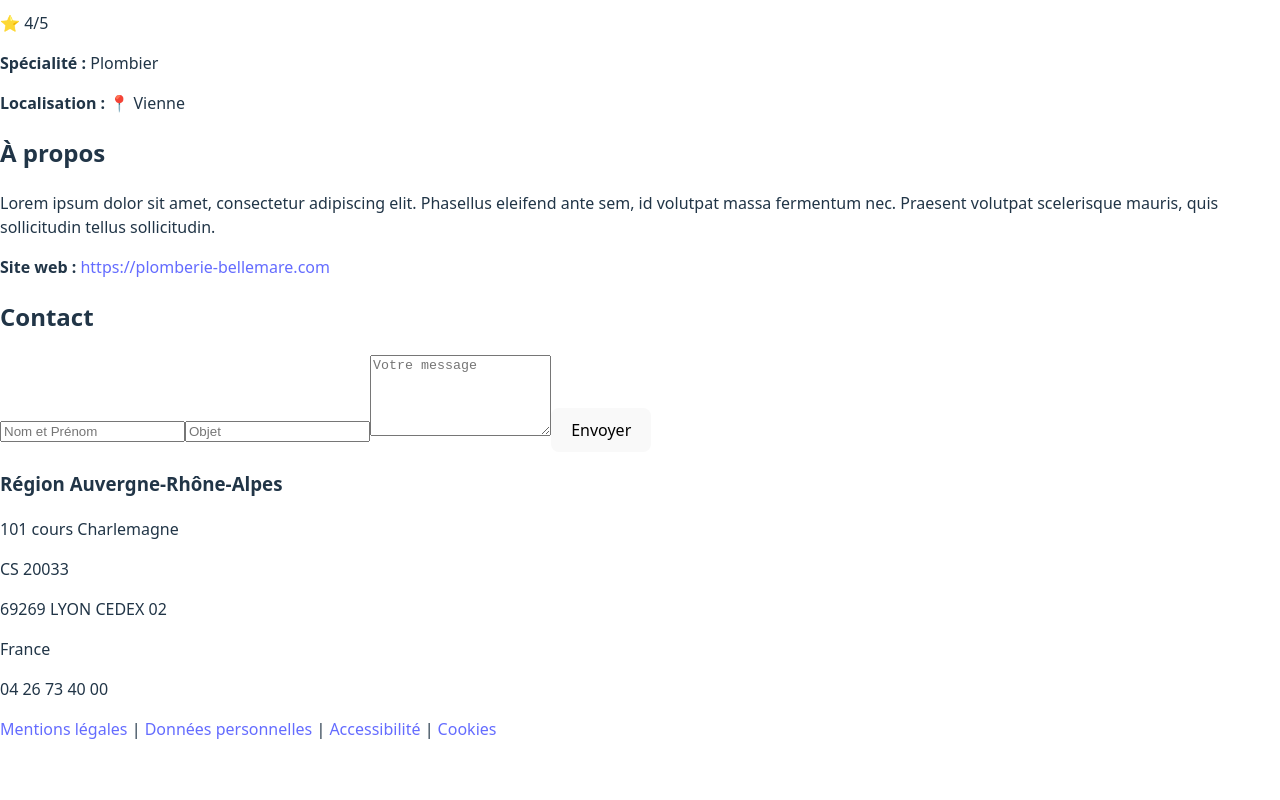
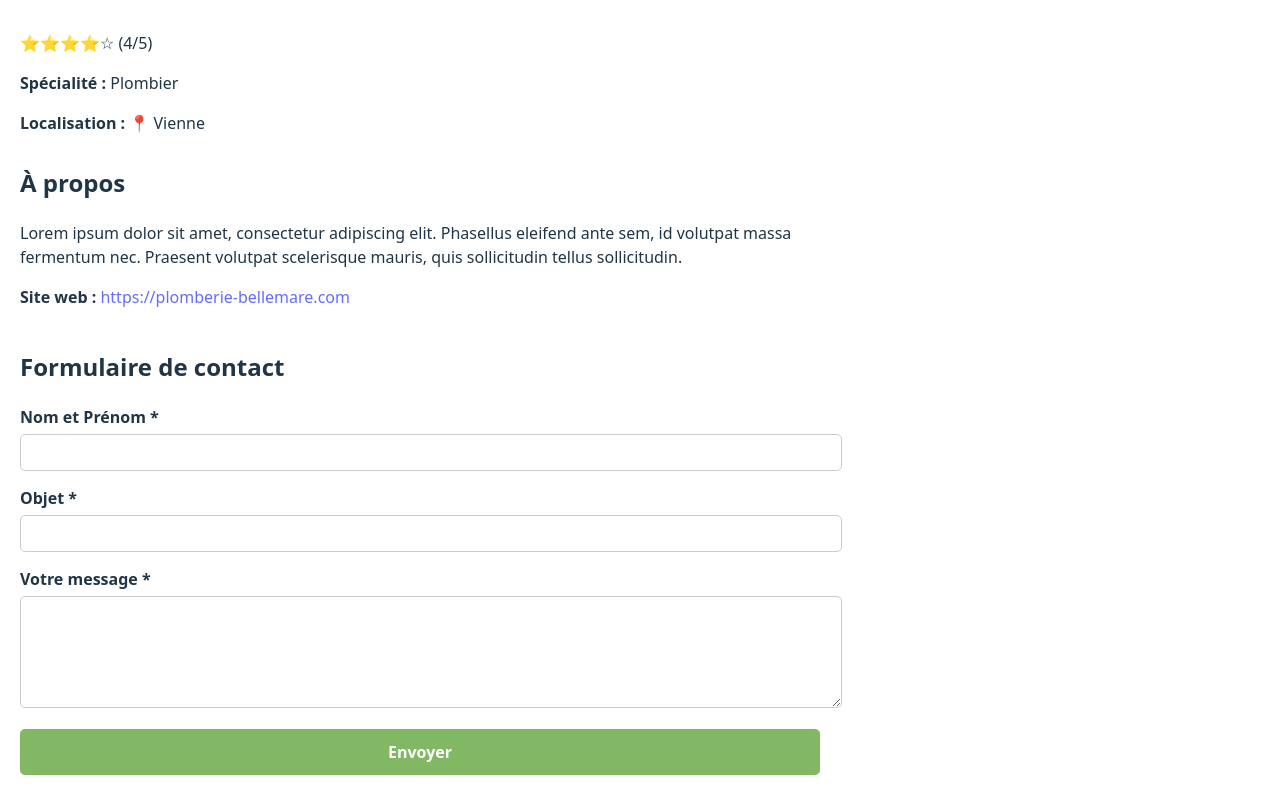
Before and after one commit to AdelC57/trouve-ton-artisan, a React (Vite) app: page /artisan/1 in a window 1280 px wide. Shown: the part 260-1060 px from the top of the page. Before the commit the page ends 1001 px from the top, so only its background shows below. Built offline with nearby package versions, Linux system fonts and the light colour scheme.

Commit message:
Ajout du formulaire de contact fonctionnel sur les fiches artisans

```diff
--- a/package.json
+++ b/package.json
@@ -10,6 +10,7 @@
     "preview": "vite preview"
   },
   "dependencies": {
+    "emailjs-com": "^3.2.0",
     "react": "^19.2.0",
     "react-dom": "^19.2.0",
     "react-router-dom": "^7.13.0"
--- a/src/pages/FicheArtisan.jsx
+++ b/src/pages/FicheArtisan.jsx
@@ -1,41 +1,181 @@
 import { useParams } from 'react-router-dom';
+import { useState } from 'react';
 import artisansData from '../data/datas.json';
 
 function FicheArtisan() {
-  // Récupère l'ID depuis l'URL
   const { id } = useParams();
-
-  // Trouve l'artisan correspondant
   const artisan = artisansData.find(a => a.id === id);
 
-  // Si l'artisan n'existe pas
+  // États pour le formulaire
+  const [nom, setNom] = useState('');
+  const [objet, setObjet] = useState('');
+  const [message, setMessage] = useState('');
+  const [isSubmitting, setIsSubmitting] = useState(false);
+  const [submitMessage, setSubmitMessage] = useState('');
+
   if (!artisan) {
     return <p>Artisan non trouvé</p>;
   }
 
+  // Fonction d'affichage des étoiles
+  const afficherEtoiles = (note) => {
+    const noteArrondie = Math.round(parseFloat(note));
+    let etoiles = '';
+
+    for (let i = 0; i < noteArrondie; i++) {
+      etoiles += '⭐';
+    }
+
+    for (let i = 0; i < (5 - noteArrondie); i++) {
+      etoiles += '☆';
+    }
+
+    return etoiles;
+  };
+
+  // Gestion de la soumission du formulaire
+  const handleSubmit = async (e) => {
+    e.preventDefault();
+    setIsSubmitting(true);
+    setSubmitMessage('');
+
+    try {
+      // Simulation d'envoi d'email (en attendant la vraie config)
+      console.log('Email envoyé à:', artisan.email);
+      console.log('De:', nom);
+      console.log('Objet:', objet);
+      console.log('Message:', message);
+
+      // Simule un délai d'envoi
+      await new Promise(resolve => setTimeout(resolve, 1000));
+
+      setSubmitMessage('✅ Message envoyé avec succès ! Une réponse vous sera apportée sous 48h.');
+
+      // Réinitialise le formulaire
+      setNom('');
+      setObjet('');
+      setMessage('');
+
+    } catch (error) {
+      setSubmitMessage('❌ Erreur lors de l\'envoi. Veuillez réessayer.');
+      console.error('Erreur:', error);
+    } finally {
+      setIsSubmitting(false);
+    }
+  };
+
   return (
-    <main>
+    <main style={{ maxWidth: '800px', margin: '0 auto', padding: '20px' }}>
       <h1>{artisan.name}</h1>
-      <p>⭐ {artisan.note}/5</p>
+      <p>{afficherEtoiles(artisan.note)} ({artisan.note}/5)</p>
       <p><strong>Spécialité :</strong> {artisan.specialty}</p>
       <p><strong>Localisation :</strong> 📍 {artisan.location}</p>
 
-      <section>
+      <section style={{ marginTop: '30px' }}>
         <h2>À propos</h2>
         <p>{artisan.about}</p>
       </section>
 
       {artisan.website && (
-        <p><strong>Site web :</strong> <a href={artisan.website} target="_blank" rel="noopener noreferrer">{artisan.website}</a></p>
+        <p>
+          <strong>Site web :</strong>{' '}
+          <a href={artisan.website} target="_blank" rel="noopener noreferrer">
+            {artisan.website}
+          </a>
+        </p>
       )}
 
-      <section>
-        <h2>Contact</h2>
-        <form>
-          <input type="text" placeholder="Nom et Prénom" required />
-          <input type="text" placeholder="Objet" required />
-          <textarea placeholder="Votre message" rows="5" required></textarea>
-          <button type="submit">Envoyer</button>
+      <section style={{ marginTop: '40px' }}>
+        <h2>Formulaire de contact</h2>
+        <form onSubmit={handleSubmit} style={{ display: 'flex', flexDirection: 'column', gap: '15px' }}>
+
+          <div>
+            <label htmlFor="nom" style={{ display: 'block', marginBottom: '5px', fontWeight: 'bold' }}>
+              Nom et Prénom *
+            </label>
+            <input
+              type="text"
+              id="nom"
+              value={nom}
+              onChange={(e) => setNom(e.target.value)}
+              required
+              style={{
+                width: '100%',
+                padding: '10px',
+                border: '1px solid #ccc',
+                borderRadius: '5px'
+              }}
+            />
+          </div>
+
+          <div>
+            <label htmlFor="objet" style={{ display: 'block', marginBottom: '5px', fontWeight: 'bold' }}>
+              Objet *
+            </label>
+            <input
+              type="text"
+              id="objet"
+              value={objet}
+              onChange={(e) => setObjet(e.target.value)}
+              required
+              style={{
+                width: '100%',
+                padding: '10px',
+                border: '1px solid #ccc',
+                borderRadius: '5px'
+              }}
+            />
+          </div>
+
+          <div>
+            <label htmlFor="message" style={{ display: 'block', marginBottom: '5px', fontWeight: 'bold' }}>
+              Votre message *
+            </label>
+            <textarea
+              id="message"
+              value={message}
+              onChange={(e) => setMessage(e.target.value)}
+              required
+              rows="6"
+              style={{
+                width: '100%',
+                padding: '10px',
+                border: '1px solid #ccc',
+                borderRadius: '5px',
+                resize: 'vertical'
+              }}
+            />
+          </div>
+
+          <button
+            type="submit"
+            disabled={isSubmitting}
+            style={{
+              padding: '12px 30px',
+              background: isSubmitting ? '#ccc' : '#82b864',
+              color: 'white',
+              border: 'none',
+              borderRadius: '5px',
+              cursor: isSubmitting ? 'not-allowed' : 'pointer',
+              fontSize: '16px',
+              fontWeight: 'bold'
+            }}
+          >
+            {isSubmitting ? 'Envoi en cours...' : 'Envoyer'}
+          </button>
+
+          {submitMessage && (
+            <p style={{
+              padding: '10px',
+              background: submitMessage.includes('✅') ? '#d4edda' : '#f8d7da',
+              border: `1px solid ${submitMessage.includes('✅') ? '#c3e6cb' : '#f5c6cb'}`,
+              borderRadius: '5px',
+              color: submitMessage.includes('✅') ? '#155724' : '#721c24'
+            }}>
+              {submitMessage}
+            </p>
+          )}
+
         </form>
       </section>
     </main>
```
Also changed, not shown: 1 other file (tests, documents, lock files or other folders).
